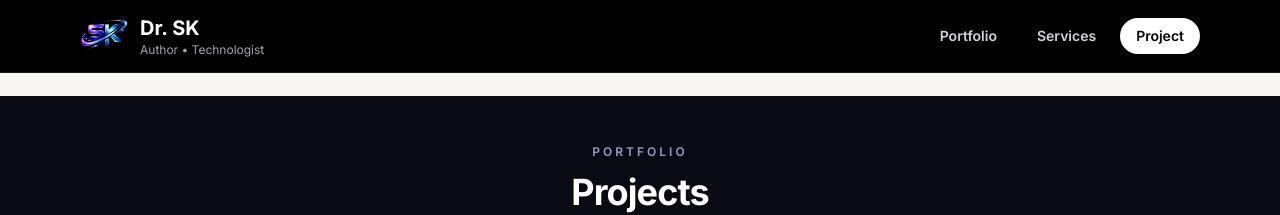
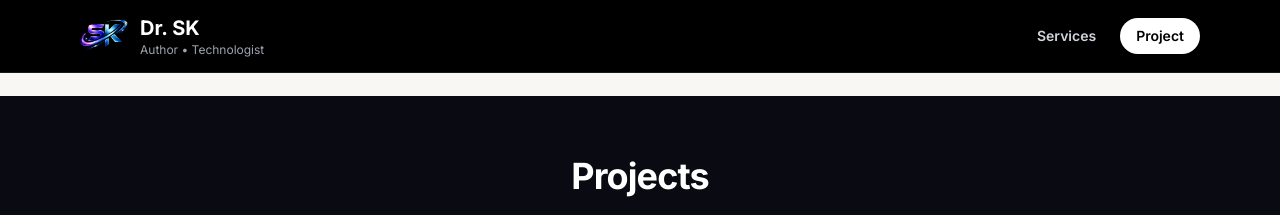
Before and after one commit to sagar1008kc/drsk, a Next.js app: page /project in a window 1280 px wide. Shown: the top 215 px of the page. Built offline with nearby package versions, Linux system fonts and the light colour scheme.

Commit message:
removed nav

```diff
--- a/src/app/project/page.tsx
+++ b/src/app/project/page.tsx
@@ -12,9 +12,6 @@ export default function ProjectPage() {
   return (
     <main className="min-h-screen bg-[#0A0B12] pb-20 pt-8 text-white md:pt-12">
       <div className="mx-auto max-w-5xl px-4">
-        <p className="text-center text-xs font-semibold uppercase tracking-[0.25em] text-violet-300/80">
-          Portfolio
-        </p>
         <h1 className="mt-3 text-center text-3xl font-bold tracking-tight md:text-4xl">
           Projects
         </h1>
--- a/src/component/Navbar.tsx
+++ b/src/component/Navbar.tsx
@@ -41,17 +41,6 @@ export default function Navbar() {
           aria-label="Main"
         >
           <Link
-            href="/"
-            className={`whitespace-nowrap rounded-full px-2 py-1.5 text-[11px] font-semibold transition sm:px-4 sm:py-2 sm:text-sm ${
-              isActive('/')
-                ? 'bg-white text-black shadow-md'
-                : 'text-gray-300 hover:bg-white/10 hover:text-white'
-            }`}
-          >
-            Portfolio
-          </Link>
-
-          <Link
             href="/services"
             className={`whitespace-nowrap rounded-full px-2 py-1.5 text-[11px] font-semibold transition sm:px-4 sm:py-2 sm:text-sm ${
               isActive('/services')
```
